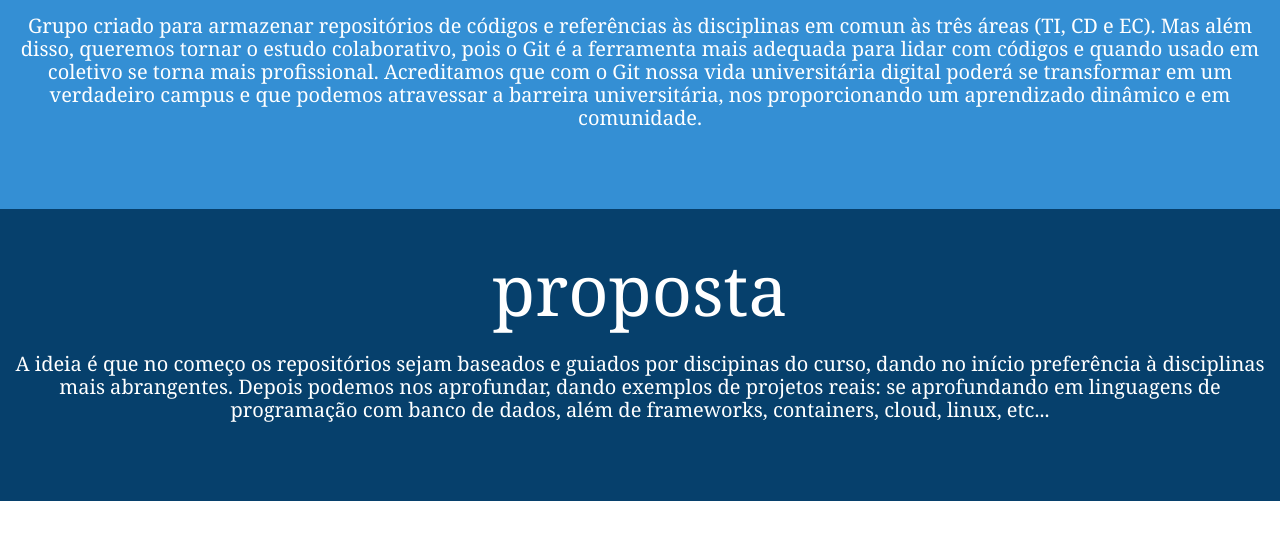
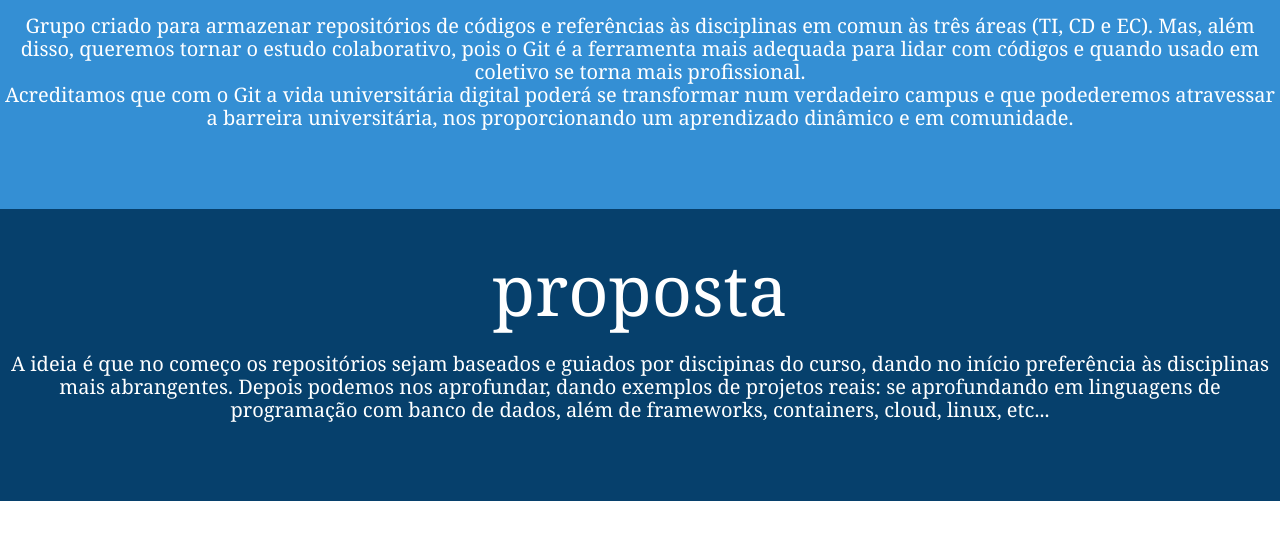
Before and after one commit to Univesp-Computacao/carta_apresentacao, a plain HTML site: page index.html in a window 1280 px wide. Shown: the part 759-1297 px from the top of the page. Drawn offline with nearby package versions, Linux system fonts and the light colour scheme; a web font is replaced by a local one.

Commit message:
corrigindo umas ortografias

```diff
--- a/index.html
+++ b/index.html
@@ -35,10 +35,11 @@
             <h2>Sobre</h2>
             <br/>
             Grupo criado para armazenar repositórios de códigos e referências às disciplinas em comun às três áreas (TI,
-            CD e EC). Mas além disso, queremos tornar o estudo colaborativo, pois o Git é a ferramenta mais adequada
+            CD e EC). Mas, além disso, queremos tornar o estudo colaborativo, pois o Git é a ferramenta mais adequada
             para lidar com códigos e quando usado em coletivo se torna mais profissional.
-            Acreditamos que com o Git nossa vida universitária digital poderá se transformar em um verdadeiro campus e
-            que podemos atravessar a barreira universitária, nos proporcionando um aprendizado dinâmico e em comunidade.
+            <br />
+            Acreditamos que com o Git a vida universitária digital poderá se transformar num verdadeiro campus e
+            que podederemos atravessar a barreira universitária, nos proporcionando um aprendizado dinâmico e em comunidade.
         </div>
 
         <div class="scrollblock block-Proposta">
@@ -46,7 +47,7 @@
 
             <br/>
             A ideia é que no começo os repositórios sejam baseados e guiados por discipinas do curso, dando no início
-            preferência à disciplinas mais abrangentes.
+            preferência às disciplinas mais abrangentes.
             Depois podemos nos aprofundar, dando exemplos de projetos reais: se aprofundando em linguagens de
             programação com banco de dados, além de frameworks, containers, cloud, linux, etc...
         </div>
```
